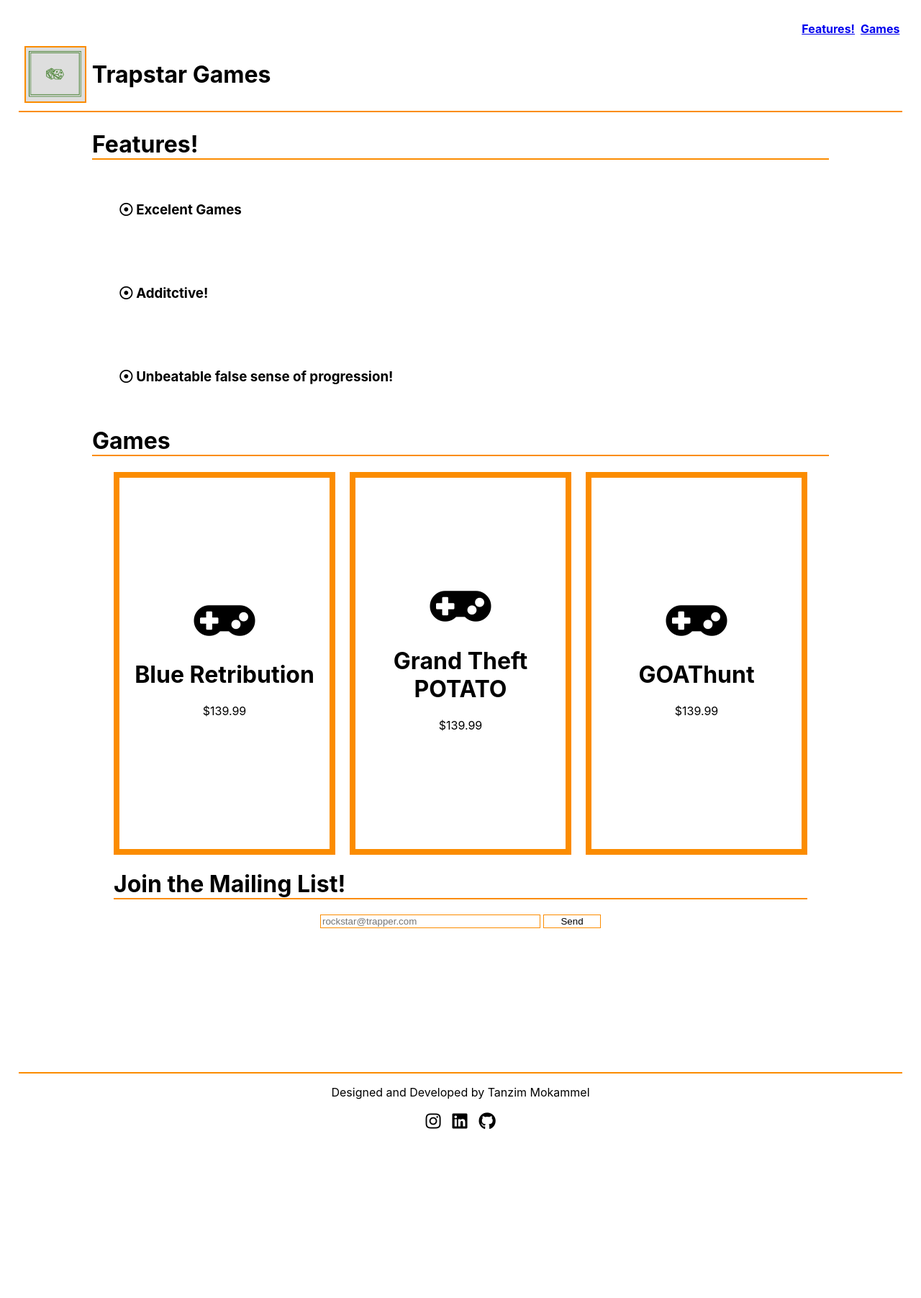
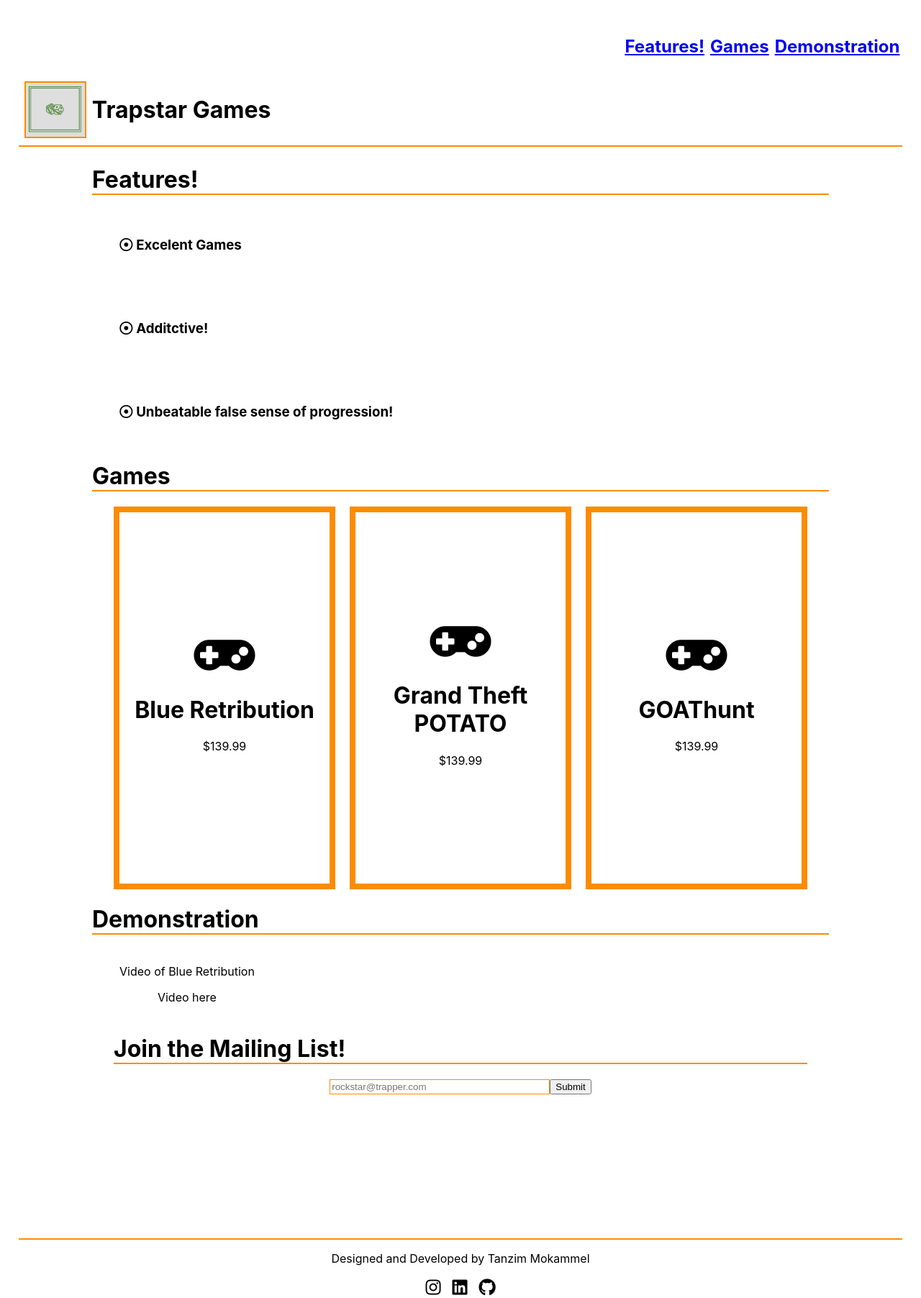
Before and after one commit to mtanzim/fcc-react-productpage, a React (Create React App) app: page / in a window 1280 px wide. Shown: the whole page at 72% size. Before the commit the page ends 1573 px from the top, so only its background shows below. Built offline with nearby package versions, Linux system fonts and the light colour scheme.

Commit message:
pass more tests

```diff
--- a/src/App.js
+++ b/src/App.js
@@ -11,12 +11,26 @@ class App extends Component {
   constructor(props) {
     super(props);
 
+
+
     this.cardsArr = [
-      { title: "Features!", isVert: false},
-      { title: "Games", isVert: true},
-      // { title: "Pricing", numCards: 3, isVert: true},
+      { title: "Features!", isVert: false, reactRef:React.createRef()},
+      { title: "Games", isVert: true, reactRef: React.createRef()},
+      { title: "Demonstration", isVert: false, reactRef: React.createRef()},
       // { title: "Contact", numCards: 1, isVert: false},
-    ]
+    ];
+
+
+  }
+
+  scrollToMyRef = (e, curRef) => {
+    // console.log('Scrolling!');
+    // console.log(curRef);
+    e.preventDefault();
+    window.scrollTo({
+      top: curRef.current.offsetTop - 20,
+      behavior: "auto"
+    })
   }
 
 
@@ -24,11 +38,11 @@ class App extends Component {
 
     return (
       <div className="app-container">
-        <Header sections={this.cardsArr.map(elem => elem.title)}/>
+        <Header clickScroll={this.scrollToMyRef} reactRef={this.cardsArr.map(elem => elem.reactRef)} sections={this.cardsArr.map(elem => elem.title)}/>
         <div className='body-container'>
           {this.cardsArr.map((elem, index) => {
             let { title,isVert} = elem;
-            return (<Cards id={index} key={index} title={title} isVert={isVert}/>);
+            return (<Cards id={index} key={index} title={title} isVert={isVert} reactRef={elem.reactRef}/>);
           })}
           <Form/>
         </div>
--- a/src/components/Cards.js
+++ b/src/components/Cards.js
@@ -6,15 +6,15 @@ const EachCard = ({id, isVert, content}) =>
 
   <div className={!isVert ? 'card' : 'card-vert'}>
     {content}
-  </div>
+  </div>;
 
 
-export default ({ title, isVert}) => {
+export default ({ title, isVert, reactRef}) => {
 
   let content = CardObj[title];
 
   return (
-    <div>
+    <div ref={reactRef}>
       <h1 className='body-header-title'>{title}</h1>
       <div className={(!isVert ? `card-rows` : `card-columns`)+` card-container`}>
         {content.map( (item, i) =>
@@ -23,5 +23,5 @@ export default ({ title, isVert}) => {
 
       </div>
     </div>
-  )
-}
+  );
+};
--- a/src/components/Cards/CardArr.js
+++ b/src/components/Cards/CardArr.js
@@ -2,18 +2,18 @@ import React from 'react';
 
 const featureCards = [
   (
-    <h3><i class="far fa-dot-circle"></i> Excelent Games</h3>
+    <h3><i className="far fa-dot-circle"></i> Excelent Games</h3>
   ),(
-    <h3><i class="far fa-dot-circle"></i> Additctive!</h3>
+    <h3><i className="far fa-dot-circle"></i> Additctive!</h3>
   ),(
-    <h3><i class="far fa-dot-circle"></i> Unbeatable false sense of progression!</h3>
+    <h3><i className="far fa-dot-circle"></i> Unbeatable false sense of progression!</h3>
   )
 ]
 
 const gameCards = [
   (
-    <div>
-      <i class="fas fa-gamepad game-logo"></i>
+    <div id="">
+      <i className="fas fa-gamepad game-logo"></i>
       <h1>Blue Retribution</h1>
       <p>$139.99</p>
     </div>
@@ -21,18 +21,28 @@ const gameCards = [
   ),
   (
     <div>
-      <i class="fas fa-gamepad game-logo"></i>
+      <i className="fas fa-gamepad game-logo"></i>
       <h1>Grand Theft POTATO</h1>
       <p>$139.99</p>
     </div>
   ),
   (
     <div>
-      <i class="fas fa-gamepad game-logo"></i>
+      <i className="fas fa-gamepad game-logo"></i>
       <h1>GOAThunt</h1>
       <p>$139.99</p>
     </div>
   )
+]
+
+const demoCard = [
+  (
+    <div>
+      <p>Video of Blue Retribution</p>
+      <p>Video here</p>
+    </div>
+
+  ),
 ]
 
 
@@ -42,4 +52,5 @@ const gameCards = [
 export default {
   "Features!": featureCards,
   "Games" : gameCards,
+  "Demonstration": demoCard,
 }
--- a/src/components/ContactForm.js
+++ b/src/components/ContactForm.js
@@ -6,26 +6,40 @@ export default class ContactForm extends React.Component {
   constructor(props) {
     super(props);
     this.state ={
-      text:'Please enter your email address!'
+      text:''
     }
   }
 
-  handleChange = (e) => {
-
+  handleChange = (event) => {
+    this.setState({ text: event.target.value });
   }
 
-  submitChange = (e) => {
+  submitChange = (event) => {
+    event.preventDefault();
+    console.log(`Submitted ${this.state.text}`);
+    this.setState({ text: '' });
+    fetch('https://www.freecodecamp.com/email-submit', {
+      method: 'POST',
+      body: this.state.text
+    })
+      .then(response => response.json())
+      .then(response => console.log('Success:', JSON.stringify(response)))
+      .catch(error => console.error('Error:', error));
 
   }
 
   render() {
     return (
       <div className='form-container'>
-        <h1 className='body-header-title'>Join the Mailing List!</h1>
-        <div className="form-input-container">
-          <input className='app-form' placeholder="rockstar@trapper.com"onChange={this.handleChange}></input>
-          <button className='app-form-button' onClick={this.submitChange}>Send</button>
-        </div>
+        <form name="formA" id="form" action="true">
+          <h1 className='body-header-title'>Join the Mailing List!</h1>
+          <div className="form-input-container">
+            <input id="email" name="email" type="email" value={this.state.text} className='app-form' placeholder="rockstar@trapper.com" onChange={this.handleChange}>
+            </input>
+            <input id="submit" type="submit" onClick={this.submitChange}></input>
+            {/* <button id="submit" className='app-form-button' onClick={this.submitChange}>Send</button> */}
+          </div>
+        </form>
       </div>
 
     )
--- a/src/components/Header.js
+++ b/src/components/Header.js
@@ -1,16 +1,23 @@
 import React from 'react';
 
-const HeaderItems = ({id, content}) =>
-  <a href="#"><h2 className='header-item nav-link' id={id}>{content}</h2></a>
+const HeaderItems = ({ id, content, reactRef, clickScroll}) =>
+  <a className='header-item nav-link' href={`#${id}`} onClick={(event) => clickScroll(event, reactRef)}><h2 id={id}>{content}</h2></a>
 
-export default ({sections}) =>
-  <div className='header-container'>
+export default ({sections, clickScroll, reactRef}) => {
+
+/*   function navClickToScroll (e, refElem) {
+    e.preventDefault();
+    clickScroll(refElem);
+  } */
+
+  return (
+    <div id='header' className='header-container'>
       <nav id="nav-bar" className='nav-components'>
         {sections.map((item, index) =>
-        <HeaderItems key={index} id={index} content={item} />
+          <HeaderItems key={index} id={index} content={item} clickScroll={clickScroll} reactRef={reactRef[index]} />
         )}
       </nav>
-    <div className='header-div' id='header'>
+      <div className='header-div' >
         <div className='header-title'>
           <img src={require('../images/logo.PNG')} className='header-logo' alt='logo' id='header-img'>
           </img>
@@ -21,3 +28,6 @@ export default ({sections}) =>
       </div>
 
     </div>
+  )
+
+}
```
Also changed, not shown: 1 other file (tests, documents, lock files or other folders). Lines whose indentation alone changed are shown as unchanged.
